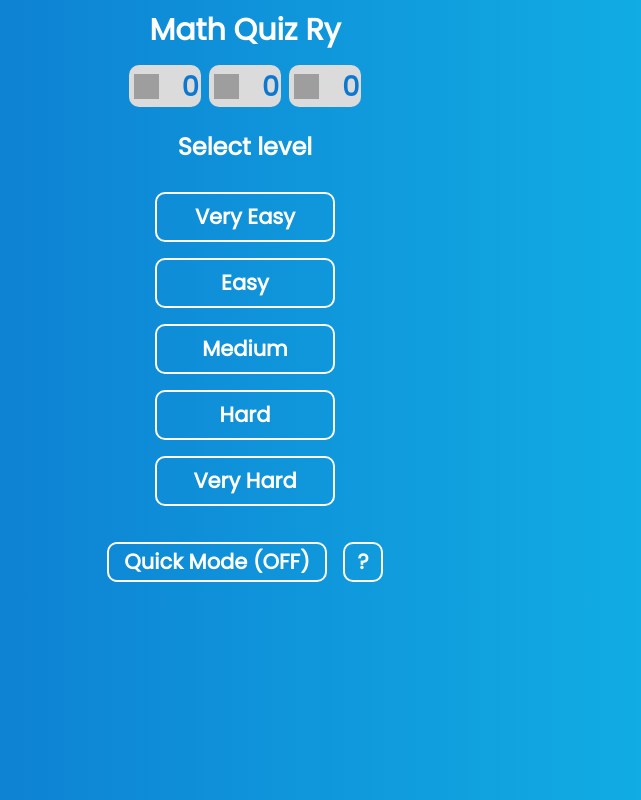
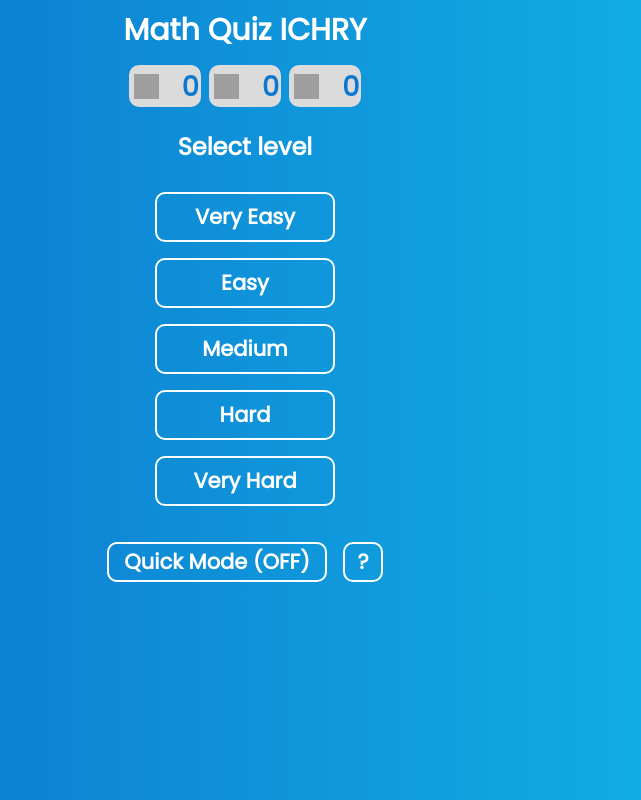
Before and after one commit to ICHRY0/Math-Qwiz-game-, a plain HTML site: page index.html in a window 1280 px wide. Shown: the whole page, without its empty margins (395-1036 px from the left). Drawn offline with nearby package versions, Linux system fonts and the light colour scheme; some packages are replaced by stand-ins of ours; grey boxes are pictures that could not be loaded; a script that the page names is missing.

Commit message:
Update index.html

```diff
--- a/index.html
+++ b/index.html
@@ -11,7 +11,7 @@
     <script src="https://cdn.jsdelivr.net/npm/sweetalert2@9"></script>
 </head>
 <body>
-    <span id="logo">Math Quiz Ry</span>
+    <span id="logo">Math Quiz ICHRY</span>
     <div class="titlebar">
         <div id="count">
             <img src="https://image.flaticon.com/icons/svg/1277/1277603.svg"><span id="total">0</span>
```
